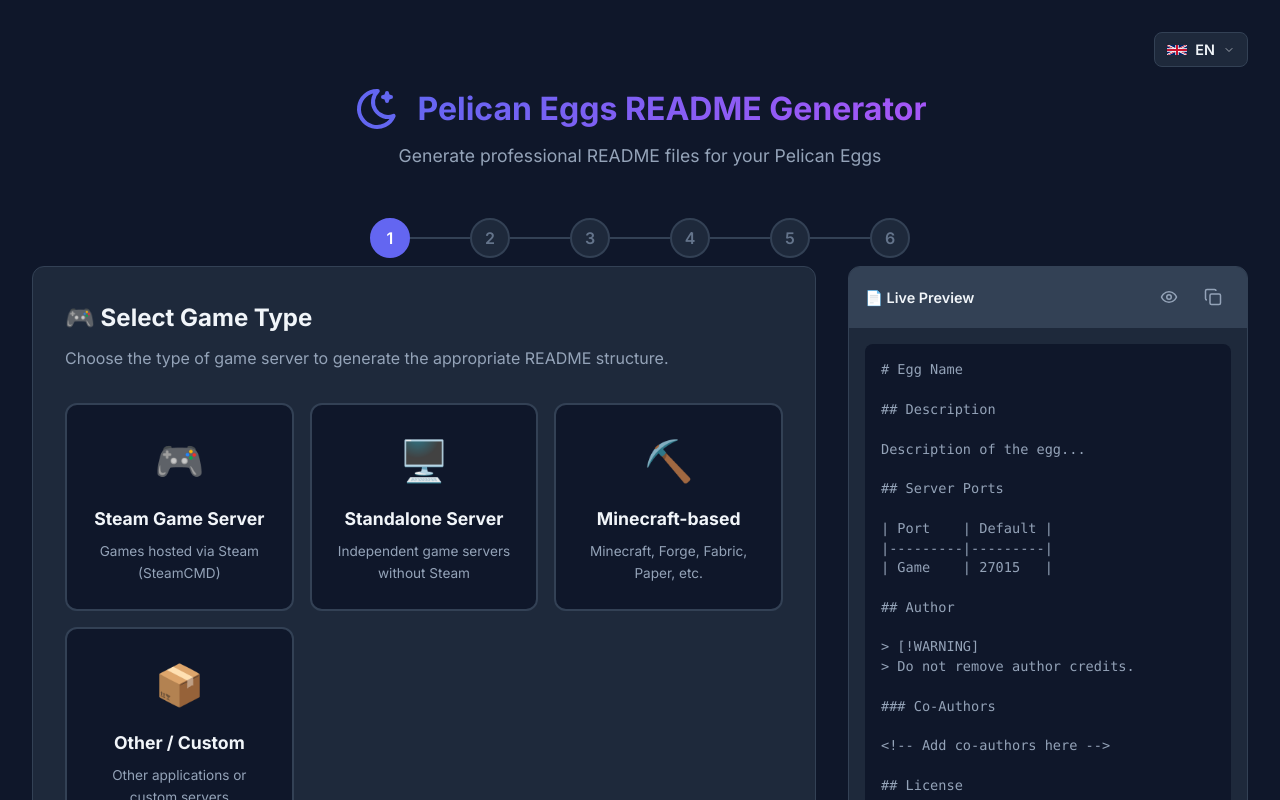
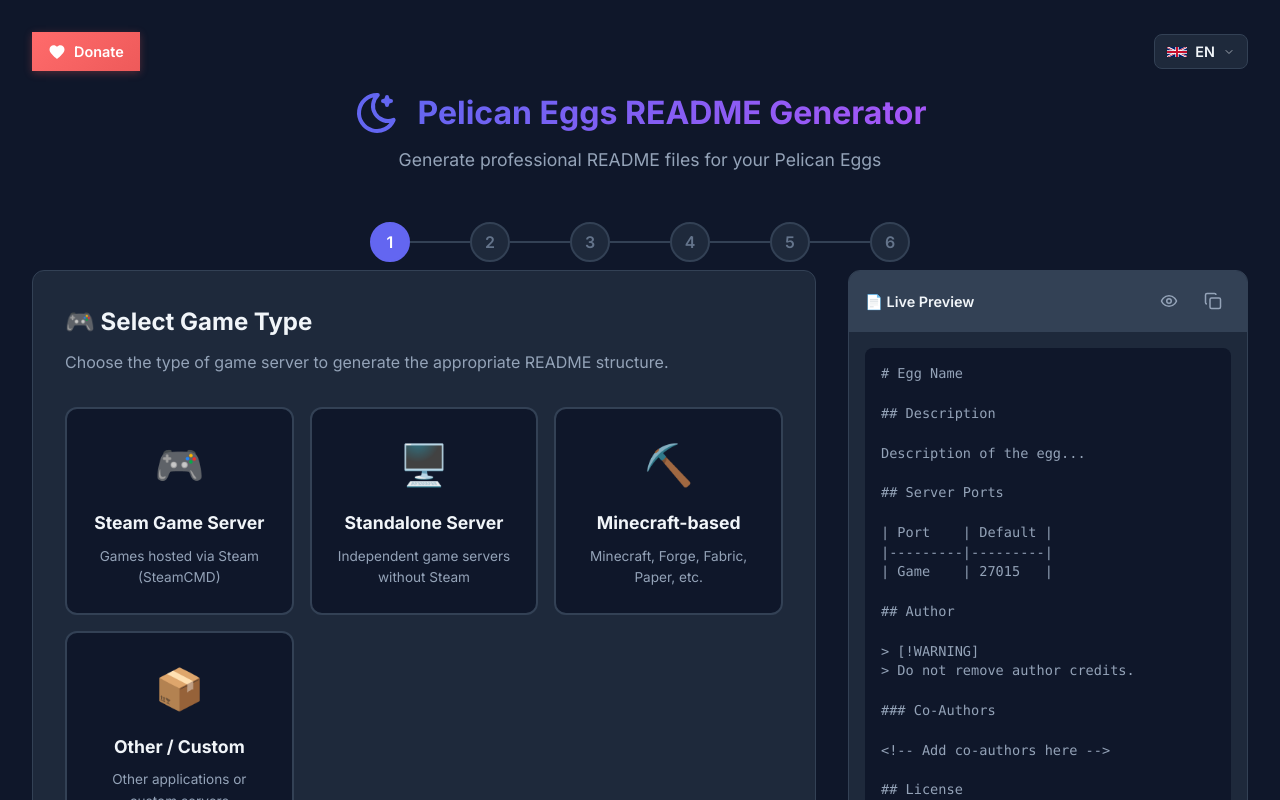
Before and after one commit to gOOvER/readme-generator, a Vue app: page / in a window 1280 px wide. Shown: the top 800 px of the page. Built offline with nearby package versions, Linux system fonts and the light colour scheme.

Commit message:
Add Donate button (top left)

```diff
--- a/src/App.vue
+++ b/src/App.vue
@@ -773,6 +773,12 @@
   <div class="container">
     <header>
       <div class="header-top">
+        <a href="https://donate.goover.dev" target="_blank" rel="noopener noreferrer" class="btn-donate" title="Support this project">
+          <svg xmlns="http://www.w3.org/2000/svg" width="18" height="18" viewBox="0 0 24 24" fill="currentColor">
+            <path d="M12 21.35l-1.45-1.32C5.4 15.36 2 12.28 2 8.5 2 5.42 4.42 3 7.5 3c1.74 0 3.41.81 4.5 2.09C13.09 3.81 14.76 3 16.5 3 19.58 3 22 5.42 22 8.5c0 3.78-3.4 6.86-8.55 11.54L12 21.35z"/>
+          </svg>
+          <span>Donate</span>
+        </a>
         <button class="btn-lang" @click="toggleLanguage" :title="currentLang === 'en' ? 'Switch to German' : 'Zu Englisch wechseln'">
           <!-- Aktuelle Sprache -->
           <span class="current-lang">
--- a/src/style.css
+++ b/src/style.css
@@ -49,8 +49,34 @@
 
 .header-top {
   display: flex;
-  justify-content: flex-end;
+  justify-content: space-between;
+  align-items: center;
   margin-bottom: 1rem;
+}
+
+.btn-donate {
+  display: flex;
+  align-items: center;
+  gap: 0.5rem;
+  background: linear-gradient(135deg, #ff6b6b, #ee5a5a);
+  color: white;
+  padding: 0.5rem 1rem;
+  font-size: 0.9rem;
+  font-weight: 600;
+  border-radius: var(--radius-md);
+  text-decoration: none;
+  transition: all 0.2s ease;
+  box-shadow: 0 2px 8px rgba(238, 90, 90, 0.3);
+}
+
+.btn-donate:hover {
+  background: linear-gradient(135deg, #ff5252, #e53935);
+  transform: translateY(-2px);
+  box-shadow: 0 4px 12px rgba(238, 90, 90, 0.4);
+}
+
+.btn-donate svg {
+  flex-shrink: 0;
 }
 
 .btn-lang {
```
